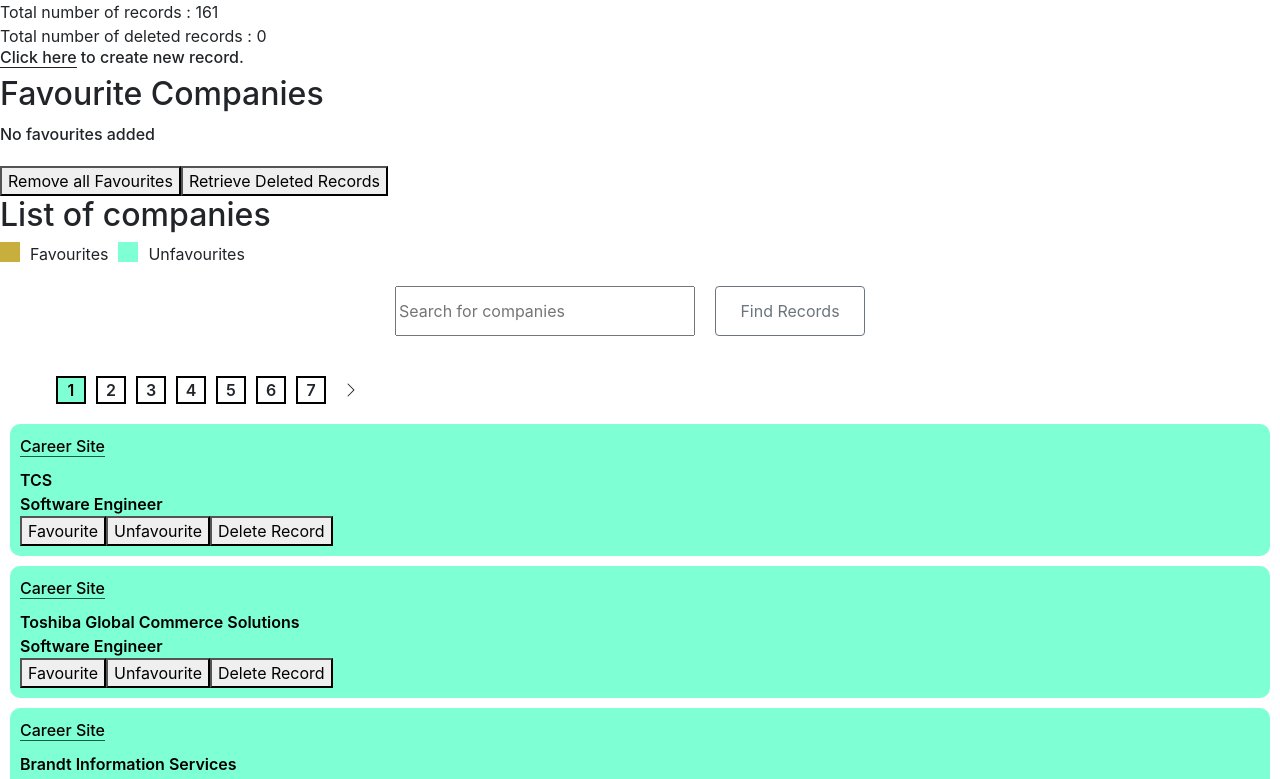
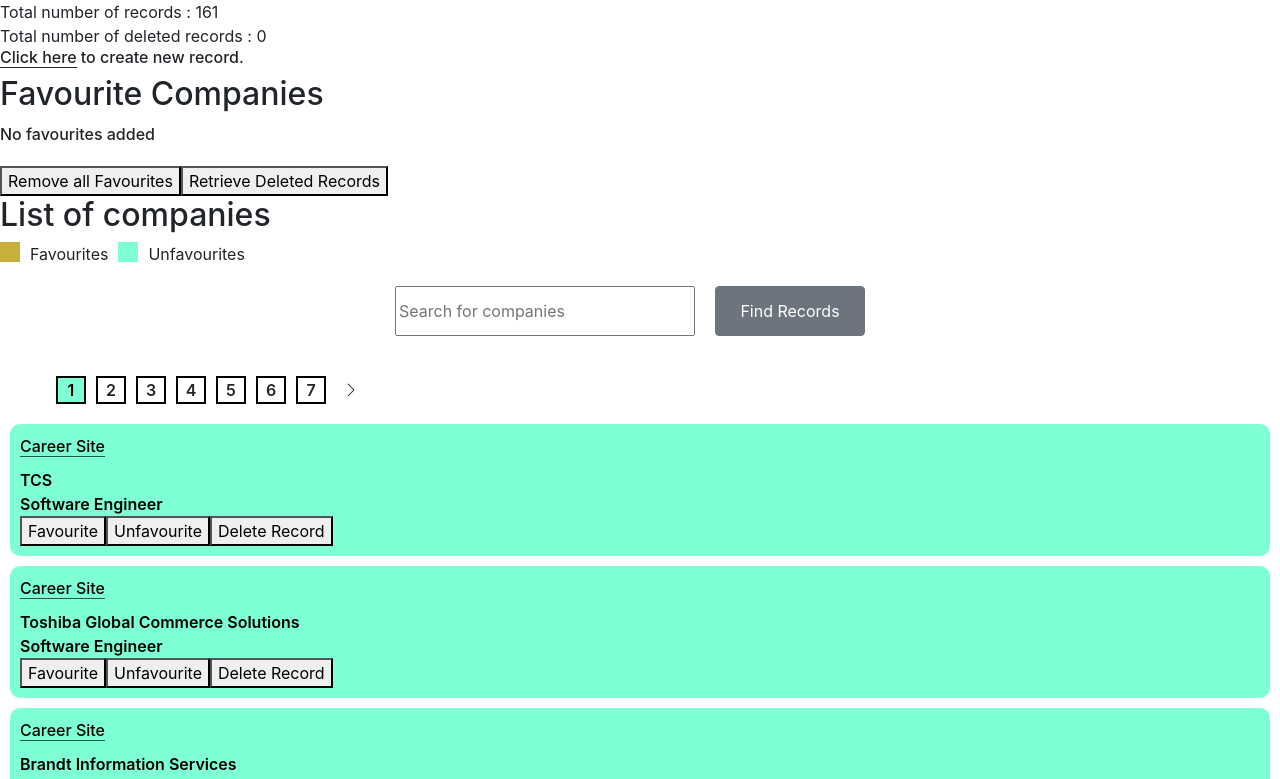
Before and after one commit to vrkonudula/playground, a React (Create React App) app: page /react/practice in a window 1280 px wide. Shown: the top 779 px of the page. Built offline with nearby package versions, Linux system fonts and the light colour scheme.

Commit message:
Changed button styling

```diff
--- a/src/components/search-bar/SearchBar.js
+++ b/src/components/search-bar/SearchBar.js
@@ -54,12 +54,12 @@
           placeholder="Search for companies"
           style={{ width: "300px", height: "50px", marginRight: "20px" }}
         ></input>
-        <Button outline color="secondary" onClick={() => getName()}>
+        <Button color="secondary" onClick={() => getName()}>
           Find Records
         </Button>
         {showSearched ? (
           <>
-            <Button outline color="warning" onClick={() => clearSearch()}>
+            <Button color="warning" onClick={() => clearSearch()}>
               Clear Search
             </Button>
             <Checkboxes
```
